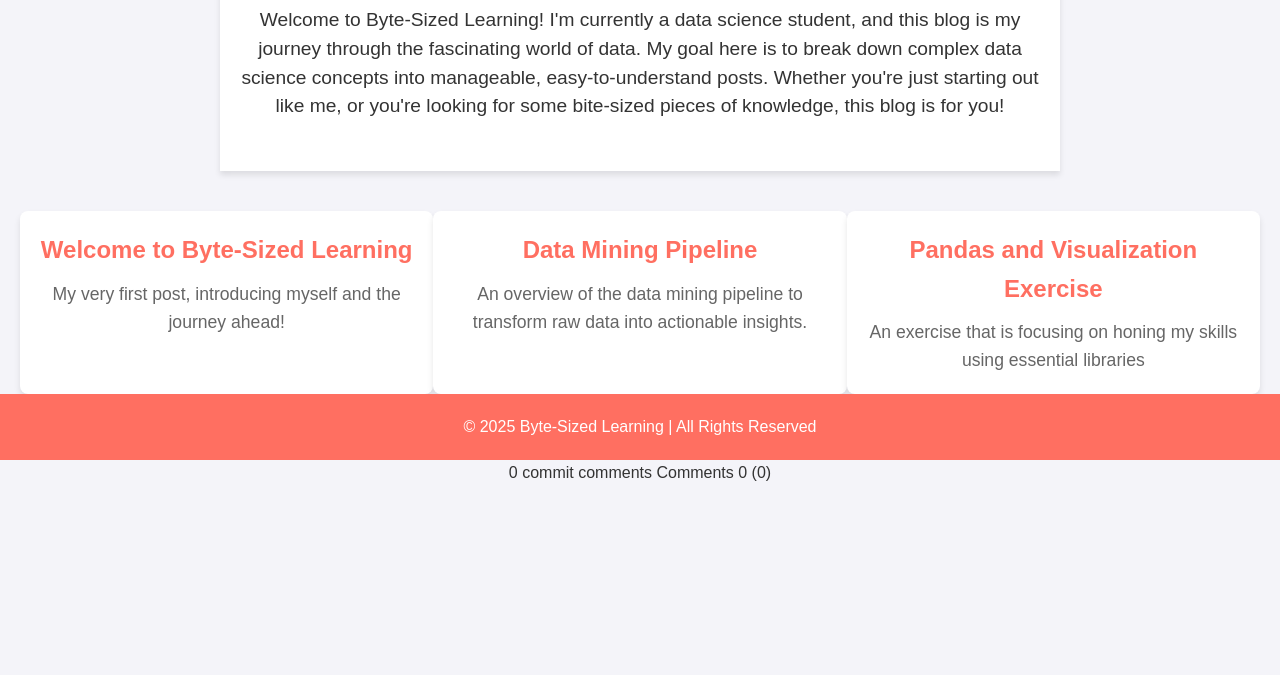
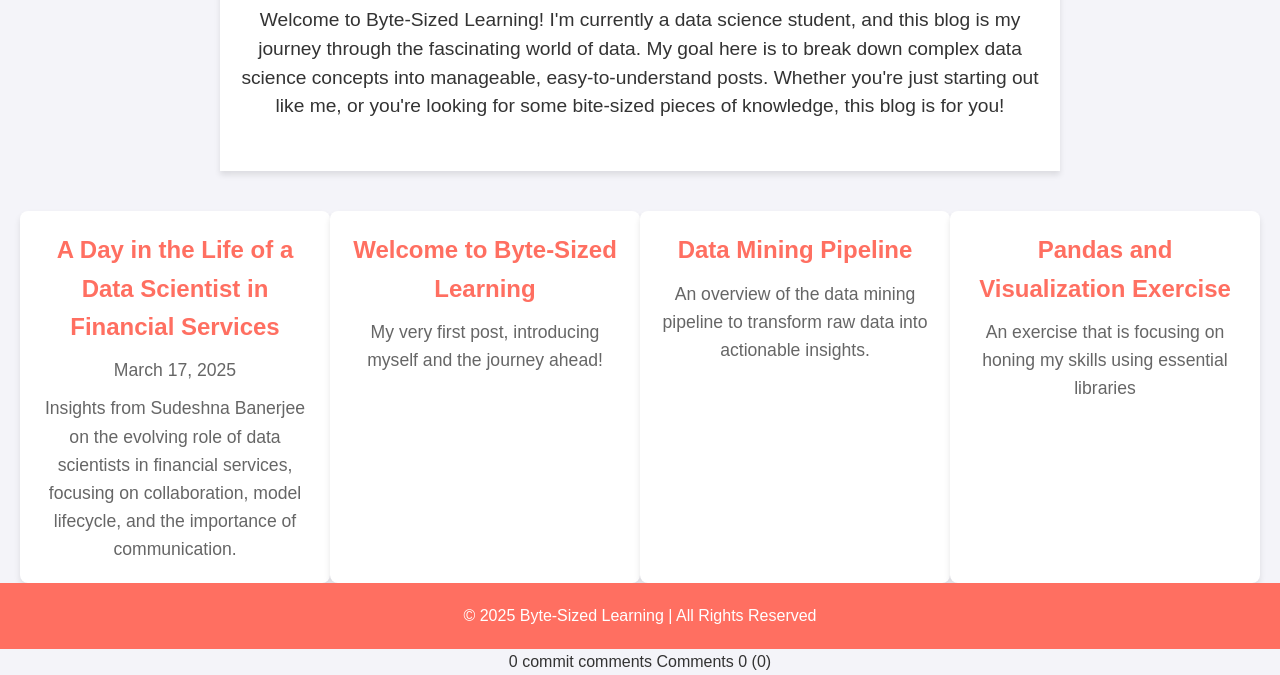
Before and after one commit to clarktommie/clarktommie.github.io-blog, a plain HTML site: page index.html in a window 1280 px wide. Shown: the part 340-1015 px from the top of the page. Before the commit the page ends 825 px from the top, so only its background shows below. Drawn offline with Linux system fonts and the light colour scheme.

Commit message:
Update index.html

```diff
--- a/index.html
+++ b/index.html
@@ -18,6 +18,13 @@
     </section>
 
     <section id="blog-posts">
+       <div class="blog-post">
+            <a href="https://clarktommie.github.io/clarktommie.github.io-day-in-the-life-of-a-DataScientist/">
+                <h3>A Day in the Life of a Data Scientist in Financial Services</h3>
+            </a>
+                <p class="blog-date">March 17, 2025</p>
+                <p class="blog-description">Insights from Sudeshna Banerjee on the evolving role of data scientists in financial services, focusing on collaboration, model lifecycle, and the importance of communication.</p>
+        </div>
         <div class="blog-post">
              <a href="https://clarktommie.github.io/clarktommie.github.io-WecolmeToByteSizedLearning/">
                 <h3>Welcome to Byte-Sized Learning</h3>
```
